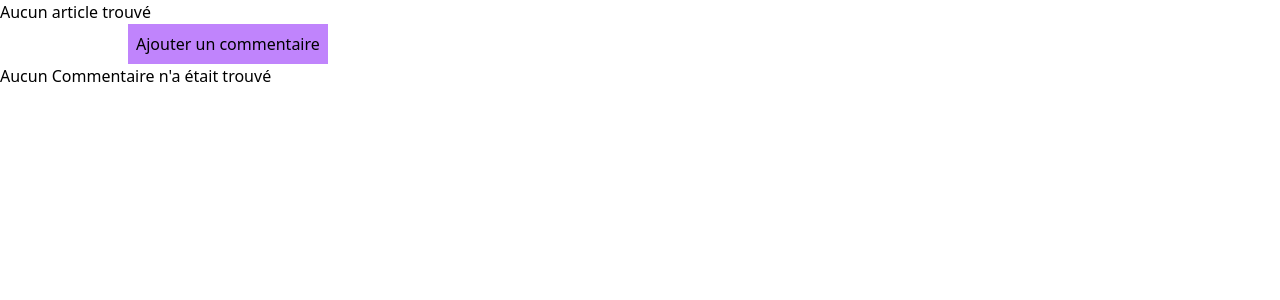
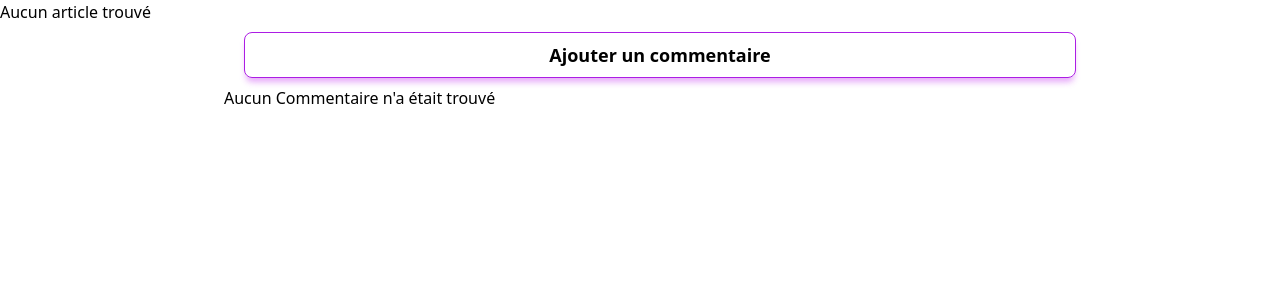
Before and after one commit to jules-jean-louis1/Blog-js, a PHP site: page /search.php in a window 1280 px wide. Shown: the part 56-356 px from the top of the page. Run offline with PHP 8.4, Linux system fonts and the light colour scheme; data that the repository does not hold is empty; style sheets or scripts are compiled from the project's sources; some libraries are stand-ins or nearby versions.

Commit message:
modif css

```diff
--- a/resources/js/searchArticle.js
+++ b/resources/js/searchArticle.js
@@ -88,7 +88,7 @@ async function getComments(id) {
                         let formattedDateCreate = formatDate(comment.created_at);
                         // Création de la div qui contiendra les commentaires
                         let commentRow = document.createElement("div");
-                        commentRow.classList.add("flex", "flex-col", "border-[1px]", "border-[#a8b3cf]", "rounded-lg", "shadow-md", "bg-[#1c1f26]", "hover:bg-[#20262d]", "p-4", "m-2");
+                        commentRow.classList.add("flex", "flex-col", "border-[1px]", "border-[#a8b3cf]", "rounded-[2em]", "shadow-md", "bg-[#fff]", "hover:bg-[#EAEBEC]", "p-4", "m-4");
                         commentRow.setAttribute("id", "commentRow");
                         // Création de la div qui contiendra les infos du commentaire
                         let commentInfo = document.createElement("div");
@@ -96,17 +96,17 @@ async function getComments(id) {
                         commentInfo.setAttribute("id", "commentInfo");
                         // Span qui contiendra le label "Par"
                         let commentRowLabel = document.createElement("span");
-                        commentRowLabel.classList.add("font-lg", "text-[#a8b3cf]");
+                        commentRowLabel.classList.add("font-lg", "text-[#526866a3]");
                         commentRowLabel.setAttribute("id", "commentRowLabel");
                         commentRowLabel.textContent = "Par";
                         // Span qui contiendra le nom de l'auteur du commentaire
                         let commentAuthor = document.createElement("span");
-                        commentAuthor.classList.add("font-bold", "text-[#fff]");
+                        commentAuthor.classList.add("font-bold", "text-[#000]");
                         commentAuthor.setAttribute("id", "commentAuthor");
                         commentAuthor.textContent = comment.login;
                         // Span qui contiendra la date de création du commentaire
                         let commentDate = document.createElement("span");
-                        commentDate.classList.add("font-sm", "text-[#a8b3cf]");
+                        commentDate.classList.add("font-sm", "text-[#526866a3]");
                         commentDate.setAttribute("id", "commentDate");
                         commentDate.textContent = formattedDateCreate;
                         // Création de la div qui contiendra le contenu du commentaire
@@ -115,7 +115,7 @@ async function getComments(id) {
                         commentContent.setAttribute("id", "commentContent");
                         // Paragraphe qui contiendra le contenu du commentaire
                         let commentContentP = document.createElement("p");
-                        commentContentP.classList.add("font-sm", "text-[#fff]");
+                        commentContentP.classList.add("font-sm", "text-[#000]");
                         commentContentP.setAttribute("id", "commentContentP");
                         commentContentP.textContent = comment.content;
                         // Création de la div qui contiendra les boutons de modification et de suppression
@@ -124,22 +124,30 @@ async function getComments(id) {
                         commentButtons.setAttribute("id", "commentButtons");
                         // Bouton de Reponse du commentaire
                         let commentReplyButton = document.createElement("button");
-                        commentReplyButton.classList.add("bg-green-500", "hover:bg-green-700", "text-white", "font-bold", "py-2", "px-4", "rounded", "m-2");
+                        commentReplyButton.classList.add("hover:bg-[#1ddc6f3d]", "text-white", "font-bold", "p-2", "rounded-lg");
                         commentReplyButton.setAttribute("id", "commentReplyButton");
-                        commentReplyButton.textContent = "Répondre";
-                        // commentReplyButton.setAttribute("onclick", "replyComment(" + comment.id + ")");
+                             // Icon du bouton de réponse
+                             let CommentReplyButtonIcon = document.createElement("img");
+                             CommentReplyButtonIcon.setAttribute("src", "resources/images/icon/comments.svg");
+                             CommentReplyButtonIcon.setAttribute("class", "green-reply");
                         // Bouton de modification du commentaire
                         let commentEditButton = document.createElement("button");
-                        commentEditButton.classList.add("bg-blue-500", "hover:bg-blue-700", "text-white", "font-bold", "py-2", "px-4", "rounded", "m-2");
+                        commentEditButton.classList.add("hover:bg-[#0dcfdc3d]", "text-white", "font-bold", "p-2", "rounded-lg");
                         commentEditButton.setAttribute("id", "commentEditButton");
-                        commentEditButton.textContent = "Modifier";
                         commentEditButton.setAttribute("onclick", "editComment(" + comment.id + ")");
+                             // Icon du bouton de modification
+                             let CommentEditButtonIcon = document.createElement("img");
+                             CommentEditButtonIcon.setAttribute("src", "resources/images/icon/edit1.svg");
+                             CommentEditButtonIcon.setAttribute("class", "blue-edit");
                         // Bouton de suppression du commentaire
                         let commentDeleteButton = document.createElement("button");
-                        commentDeleteButton.classList.add("bg-red-500", "hover:bg-red-700", "text-white", "font-bold", "py-2", "px-4", "rounded", "m-2");
+                        commentDeleteButton.classList.add("hover:bg-[#5E0700]", "text-white", "font-bold", "p-2", "rounded-lg");
                         commentDeleteButton.setAttribute("id", "commentDeleteButton");
-                        commentDeleteButton.textContent = "Supprimer";
                         commentDeleteButton.setAttribute("onclick", "deleteComment(" + comment.id + ")");
+                             // Icon du bouton de suppression
+                             let subCommentDeleteButtonIcon = document.createElement("img");
+                             subCommentDeleteButtonIcon.setAttribute("src", "resources/images/icon/trashcan.svg");
+                             subCommentDeleteButtonIcon.setAttribute("class", "red-delete");
 
                         let replyList = document.createElement("ul");
                         replyList.classList.add("ml-8", "mb-4");
@@ -159,15 +167,18 @@ async function getComments(id) {
                         commentContent.appendChild(commentContentP);
                         commentRow.appendChild(commentButtons);
                         commentButtons.appendChild(commentReplyButton);
+                        commentReplyButton.appendChild(CommentReplyButtonIcon);
                         commentButtons.appendChild(commentEditButton);
+                        commentEditButton.appendChild(CommentEditButtonIcon);
                         commentButtons.appendChild(commentDeleteButton);
+                        commentDeleteButton.appendChild(subCommentDeleteButtonIcon);
                         commentRow.appendChild(replyList);
 
                         // Appel de la fonction de récupération des réponses aux commentaires
                          for (const subComment of data.comments) {
                              if (subComment.parent_comment_id == comment.id && subComment.id != subComment.parent_comment_id) { // si le commentaire est une réponse à ce commentaire parent
                                  let subLi = document.createElement("li");
-                                 subLi.classList.add("flex", "flex-col", "border-[1px]", "border-[#a8b3cf]", "rounded-lg", "shadow-md", "bg-[#1c1f26]", "hover:bg-[#20262d]", "p-4", "m-2");
+                                 subLi.classList.add("flex", "flex-col", "border-[1px]", "border-[#a8b3cf]", "rounded-[2em]", "shadow-md", "bg-[#fff]", "hover:bg-[#EAEBEC]", "p-4", "m-2");
                                  subLi.setAttribute("id", "comment-" + subComment.id);
 
                                     let subCommentInfo = document.createElement("div");
@@ -175,17 +186,17 @@ async function getComments(id) {
                                     subCommentInfo.setAttribute("id", "subCommentInfo");
                                     // Span qui contiendra le label "Par"
                                     let subCommentRowLabel = document.createElement("span");
-                                    subCommentRowLabel.classList.add("font-lg", "text-[#a8b3cf]");
+                                    subCommentRowLabel.classList.add("font-lg", "text-[#526866a3]");
                                     subCommentRowLabel.setAttribute("id", "subCommentRowLabel");
                                     subCommentRowLabel.textContent = "Par";
                                     // Span qui contiendra le nom de l'auteur du commentaire
                                     let subCommentAuthor = document.createElement("span");
-                                    subCommentAuthor.classList.add("font-bold", "text-[#fff]");
+                                    subCommentAuthor.classList.add("font-bold", "text-[#000]");
                                     subCommentAuthor.setAttribute("id", "subCommentAuthor");
                                     subCommentAuthor.textContent = subComment.login;
                                     // Span qui contiendra la date de création du commentaire
                                     let subCommentDate = document.createElement("span");
-                                    subCommentDate.classList.add("font-sm", "text-[#a8b3cf]");
+                                    subCommentDate.classList.add("font-sm", "text-[#526866a3]");
                                     subCommentDate.setAttribute("id", "subCommentDate");
                                     subCommentDate.textContent = formattedDateCreate;
                                     // Création de la div qui contiendra le contenu du commentaire
@@ -194,7 +205,7 @@ async function getComments(id) {
                                     subCommentContent.setAttribute("id", "subCommentContent");
                                     // Paragraphe qui contiendra le contenu du commentaire
                                     let subCommentContentP = document.createElement("p");
-                                    subCommentContentP.classList.add("font-sm", "text-[#fff]");
+                                    subCommentContentP.classList.add("font-sm", "text-[#000]");
                                     subCommentContentP.setAttribute("id", "subCommentContentP");
                                     subCommentContentP.textContent = subComment.content;
                                     // Création de la div qui contiendra les boutons de modification et de suppression
@@ -203,19 +214,28 @@ async function getComments(id) {
                                     subCommentButtons.setAttribute("id", "subCommentButtons");
                                     // Bouton de Reponse du commentaire
                                     let subCommentReplyButton = document.createElement("button");
-                                    subCommentReplyButton.classList.add("bg-green-500", "hover:bg-green-700", "text-white", "font-bold", "py-2", "px-4", "rounded", "m-2");
+                                    subCommentReplyButton.classList.add("hover:bg-[#1ddc6f3d]", "text-white", "font-bold", "p-2", "rounded-lg");
                                     subCommentReplyButton.setAttribute("id", "subCommentReplyButton");
-                                    subCommentReplyButton.textContent = "Répondre";
+                                    // Icon du bouton de réponse
+                                    let subCommentReplyButtonIcon = document.createElement("img");
+                                    subCommentReplyButtonIcon.setAttribute("src", "resources/images/icon/comments.svg");
+                                    subCommentReplyButtonIcon.setAttribute("class", "green-reply");
                                     // Bouton de modification du commentaire
                                     let subCommentEditButton = document.createElement("button");
-                                    subCommentEditButton.classList.add("bg-blue-500", "hover:bg-blue-700", "text-white", "font-bold", "py-2", "px-4", "rounded", "m-2");
+                                    subCommentEditButton.classList.add("hover:bg-[#0dcfdc3d]", "text-white", "font-bold", "p-2", "rounded-lg");
                                     subCommentEditButton.setAttribute("id", "subCommentEditButton");
-                                    subCommentEditButton.textContent = "Modifier";
+                                    // Icon du bouton de modification
+                                    let subCommentEditButtonIcon = document.createElement("img");
+                                    subCommentEditButtonIcon.setAttribute("src", "resources/images/icon/edit1.svg");
+                                    subCommentEditButtonIcon.setAttribute("class", "blue-edit");
                                     // Bouton de suppression du commentaire
                                     let subCommentDeleteButton = document.createElement("button");
-                                    subCommentDeleteButton.classList.add("bg-red-500", "hover:bg-red-700", "text-white", "font-bold", "py-2", "px-4", "rounded", "m-2");
+                                    subCommentDeleteButton.classList.add("hover:bg-[#5E0700]", "text-white", "font-bold", "p-2", "rounded-lg");
                                     subCommentDeleteButton.setAttribute("id", "subCommentDeleteButton");
-                                    subCommentDeleteButton.textContent = "Supprimer";
+                                    // Icon du bouton de suppression
+                                    let subCommentDeleteButtonIcon = document.createElement("img");
+                                    subCommentDeleteButtonIcon.setAttribute("src", "resources/images/icon/trashcan.svg");
+                                    subCommentDeleteButtonIcon.setAttribute("class", "red-delete");
                                     // Ajout fonction sur les boutons
                                     subCommentReplyButton.addEventListener('click', function () {
                                         AddCommentForm();
@@ -231,8 +251,11 @@ async function getComments(id) {
                                     subCommentContent.appendChild(subCommentContentP);
                                     subLi.appendChild(subCommentButtons);
                                     subCommentButtons.appendChild(subCommentReplyButton);
+                                    subCommentReplyButton.appendChild(subCommentReplyButtonIcon);
                                     subCommentButtons.appendChild(subCommentEditButton);
+                                    subCommentEditButton.appendChild(subCommentEditButtonIcon);
                                     subCommentButtons.appendChild(subCommentDeleteButton);
+                                    subCommentDeleteButton.appendChild(subCommentDeleteButtonIcon);
 
                              }
                          }
--- a/resources/style/articles.css
+++ b/resources/style/articles.css
@@ -74,3 +74,32 @@
 #formCreateArticle {
      display: none;
  }
+/* Bouton ajout Commentaires */
+#commentForm {
+    box-shadow: 0 6px 6px -2px #c029f066;
+}
+/* Color of SVG */
+.green-reply, .blue-edit, .red-delete {
+    filter: invert(29%) sepia(2%) saturate(4623%) hue-rotate(184deg) brightness(98%) contrast(73%);
+}
+
+#subCommentReplyButton:hover > .green-reply {
+    filter: invert(70%) sepia(49%) saturate(564%) hue-rotate(95deg) brightness(97%) contrast(96%);
+}
+
+#subCommentEditButton:hover > .blue-edit {
+    filter: invert(80%) sepia(63%) saturate(1356%) hue-rotate(140deg) brightness(95%) contrast(89%);
+}
+#subCommentDeleteButton:hover > .red-delete {
+    filter: invert(31%) sepia(69%) saturate(4555%) hue-rotate(347deg) brightness(89%) contrast(114%);
+}
+/* Color Button Comment */
+#commentReplyButton:hover > .green-reply {
+    filter: invert(70%) sepia(49%) saturate(564%) hue-rotate(95deg) brightness(97%) contrast(96%);
+}
+#commentEditButton:hover > .blue-edit {
+    filter: invert(80%) sepia(63%) saturate(1356%) hue-rotate(140deg) brightness(95%) contrast(89%);
+}
+#commentDeleteButton:hover > .red-delete {
+    filter: invert(31%) sepia(69%) saturate(4555%) hue-rotate(347deg) brightness(89%) contrast(114%);
+}
--- a/search.php
+++ b/search.php
@@ -44,12 +44,14 @@ if (isset($_POST['comment'])) {
 <main>
     <div id="article"></div>
     <div id="commentContainer" class="flex flex-col items-center">
-        <div class="w-[80%]">
-            <button id="commentForm" class="p-2 bg-purple-400">Ajouter un commentaire</button>
+        <div class="w-[98%] lg:w-[65%]">
+            <button id="commentForm" class="lg:my-2 lg:mx-5 p-2 border-[1px] border-[#ac1de4] rounded-lg w-full font-bold text-lg">Ajouter un commentaire</button>
             <div id="commentFormDisplay"></div>
         </div>
     </div>
-    <div id="commentsOfArticles"></div>
+    <div class="flex justify-center">
+        <div id="commentsOfArticles" class="w-[98%] lg:w-[65%]"></div>
+    </div>
 </main>
 </body>
 </html>
```
